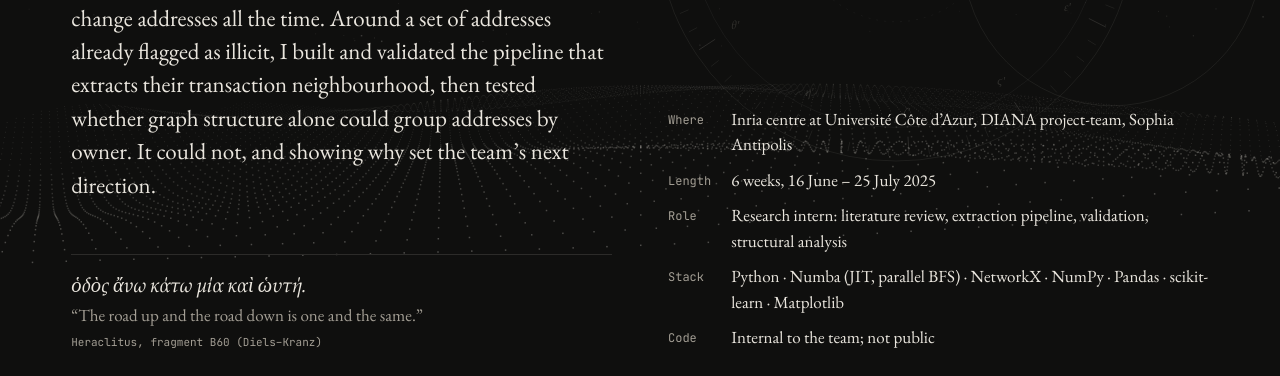
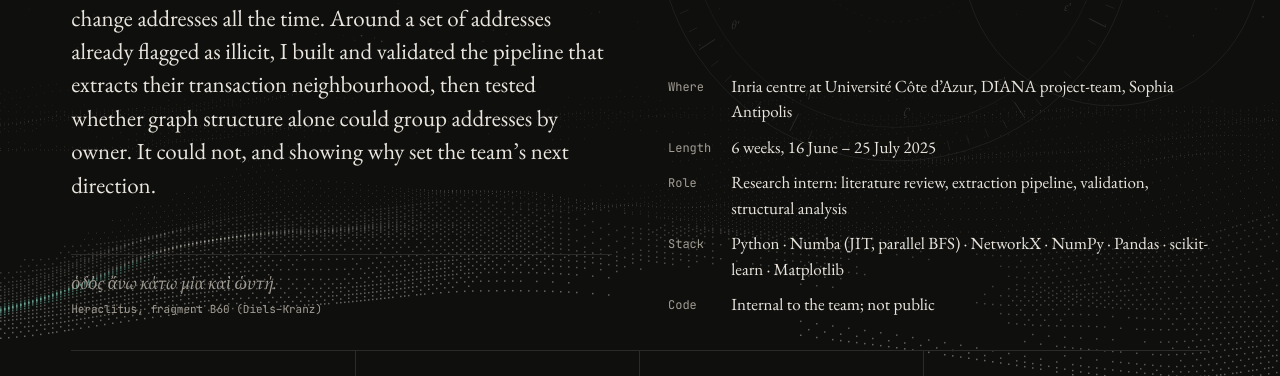
Before and after one commit to Theodoris-D/Theodoris-D.github.io, a plain HTML site: page projects/bitcoin-graph.html in a window 1280 px wide. Shown: the part 399-775 px from the top of the page. Drawn offline with nearby package versions, Linux system fonts and the light colour scheme.

Commit message:
Quieter epigraphs, dithered dunes
- Case-study epigraphs now show only the Greek and its reference; the
  translation joins the hidden layer with the explanation.
- The sine-wave terrain becomes a dune field (value noise, slow drift)
  drawn as a screen-aligned 4x4 Bayer dither lit from the side, like the
  statue; slopes come from neighbouring samples, ~14 fps.

Co-Authored-By: Claude Opus 5.5 <noreply@anthropic.com>

```diff
--- a/assets/bg.js
+++ b/assets/bg.js
@@ -1,4 +1,5 @@
-/* Kryptos background: a point-cloud terrain that breathes slowly, the real sky
+/* Kryptos background: a dune field drawn as a 1-bit ordered dither, lit from
+   the side like the statue and drifting slowly, the real sky
    above Munich at this moment (921 stars brighter than magnitude 4.5, facing
    south, the horizon on the terrain line), and two thin orbits ornamented like
    an astrolabe, with one verdigris point travelling along them and the Moon in
@@ -41,7 +42,7 @@
     }
     return out;
   }
-  var NX = 150, NZ = 64;
+  var NZ = 64;
 
   function resize() {
     W = window.innerWidth; H = window.innerHeight;
@@ -50,11 +51,24 @@
     sky = computeSky(Date.now()); skyAt = Date.now();
   }
 
+  // Dunes: smooth value noise (3 octaves) drifting slowly, like sand in wind.
+  function hash(ix, iz) { var h = Math.sin(ix * 127.1 + iz * 311.7) * 43758.5453; return h - Math.floor(h); }
+  function vnoise(x, z) {
+    var ix = Math.floor(x), iz = Math.floor(z), fx = x - ix, fz = z - iz;
+    var ux = fx * fx * (3 - 2 * fx), uz = fz * fz * (3 - 2 * fz);
+    var a = hash(ix, iz), b = hash(ix + 1, iz), c = hash(ix, iz + 1), d = hash(ix + 1, iz + 1);
+    return a + (b - a) * ux + (c - a) * uz + (a - b - c + d) * ux * uz;
+  }
   function surface(x, z, t) {
-    return 0.16 * Math.sin(x * 1.4 + t * 0.00018)
-         + 0.10 * Math.sin(z * 1.9 - t * 0.00013)
-         + 0.05 * Math.sin((x + z) * 3.1 + t * 0.00027);
+    var w = t * 0.000035, m = t * 0.000011;
+    return 0.42 * (vnoise(x * 1.3 + w, z * 0.8 + m) - 0.5)
+         + 0.16 * (vnoise(x * 3.1 - w * 1.7, z * 2.0 + 7.3) - 0.5)
+         + 0.05 * (vnoise(x * 7.3 + 3.1, z * 5.1 - w * 2.3) - 0.5);
   }
+  // 4 × 4 Bayer matrix: the relief is drawn as an ordered dither, like the statue
+  var BAYER = [0, 8, 2, 10, 12, 4, 14, 6, 3, 11, 1, 9, 15, 7, 13, 5];
+  // light from the upper left and slightly behind, like a museum spotlight
+  var LX = -0.62, LY = 0.62, LZ = 0.48;
 
   function draw(t) {
     ctx.clearRect(0, 0, W, H);
@@ -70,22 +84,37 @@
       ctx.fillRect(st[0], st[1], sz, sz);
     }
 
-    // point-cloud terrain, seen from slightly above
-    var horizon = H * 0.56, cam = 0.62, f = Math.min(W, H * 1.6) * 0.55;
+    // dithered dune field, seen from slightly above. Sampled on a regular screen
+    // grid (one sample every 4 px, rows evenly spaced on screen), so density is
+    // the same near and far; a sample is drawn only where the lit slope beats its
+    // screen-aligned Bayer threshold: valleys go dark, crests catch the light,
+    // and the brightest crests take the accent.
+    var horizon = H * 0.56, cam = 0.62, f = Math.min(W, H * 1.6) * 0.55, e = 0.035;
+    var STEP = 4, kx = f * 1.5, ky = f * 0.62;
+    var cols = Math.ceil(W / STEP) + 2, prev = new Float32Array(cols), zPrev = 0;
     for (var j = 0; j < NZ; j++) {
-      var z = 1 + j * 0.085;                       // depth 1 .. ~6.4
+      var z = 1 / (1 - j / (NZ - 1) * (1 - 1 / 6.4));       // even steps of 1/z
       var fade = 1 - j / NZ;
-      var alpha = (0.05 + 0.24 * fade * fade).toFixed(3);
-      ctx.fillStyle = 'rgba(234,230,222,' + alpha + ')';
-      var size = fade > 0.6 ? 1.5 : 1;
-      for (var i = 0; i < NX; i++) {
-        var x = -2.4 + i * (4.8 / NX) + (j % 2) * (2.4 / NX);
+      var alpha = 0.07 + 0.33 * fade * fade;
+      var yLeft = 0, xLeft = 0;
+      for (var c = 0; c < cols; c++) {
+        var sx = c * STEP;
+        var x = (sx - W / 2) * z / kx;
         var y = surface(x, z, t);
-        var sx = W / 2 + (x / z) * f * 1.5;
-        if (sx < -4 || sx > W + 4) continue;
-        var sy = horizon + ((cam - y) / z) * f * 0.62;
-        ctx.fillRect(sx, sy, size, size);
+        // slopes from the neighbours already computed (left sample, previous row)
+        var dx = c ? (y - yLeft) / (x - xLeft) : (surface(x + e, z, t) - y) / e;
+        var dz = j ? (y - prev[c]) / (z - zPrev) : (surface(x, z + e, t) - y) / e;
+        yLeft = y; xLeft = x; prev[c] = y;
+        var inv = 1 / Math.sqrt(dx * dx + 1 + dz * dz);
+        var lit = (-dx * LX + LY - dz * LZ) * inv;            // n · L, n = (-dx, 1, -dz)/|n|
+        var v = Math.max(0, Math.min(1, (lit - 0.36) / 0.52)) * (0.5 + 0.5 * fade);
+        if (v * 16 <= BAYER[(c & 3) + ((j & 3) << 2)]) continue;
+        var sy = horizon + ((cam - y) / z) * ky;
+        ctx.fillStyle = v > 0.88 ? 'rgba(121,180,162,' + Math.min(0.8, alpha * 1.7).toFixed(3) + ')'
+                                 : 'rgba(234,230,222,' + alpha.toFixed(3) + ')';
+        ctx.fillRect(sx, sy, fade > 0.55 ? 1.5 : 1, fade > 0.55 ? 1.5 : 1);
       }
+      zPrev = z;
     }
 
     // two thin orbits and a travelling point
@@ -185,7 +214,7 @@
 
   var last = 0, raf;
   function tick(t) {
-    if (t - last > 45) { last = t; draw(t); }     // ~20 frames per second
+    if (t - last > 70) { last = t; draw(t); }     // ~14 frames per second: the dunes move slowly
     if (!document.hidden) raf = requestAnimationFrame(tick);
   }
   resize(); draw(0);
--- a/assets/style.css
+++ b/assets/style.css
@@ -399,3 +399,7 @@ html.initiates .note { display: block; }
 .hero .epigraph p.note, .contact p.note, .section-head p.note, .project p.note, .epi p.note {
   color: var(--basalt); font-family: var(--mono); font-size: 11px; font-style: normal; line-height: 1.55; letter-spacing: 0; text-transform: none; max-width: 62ch;
 }
+/* epigraphs stay quiet: the Greek and its reference; the translation joins the hidden layer */
+.epi .epi-en { display: none; }
+html.initiates .epi .epi-en { display: block; }
+.epi .epi-grc { font-size: clamp(17px, 1.4vw, 20px); color: var(--stone); }
```
